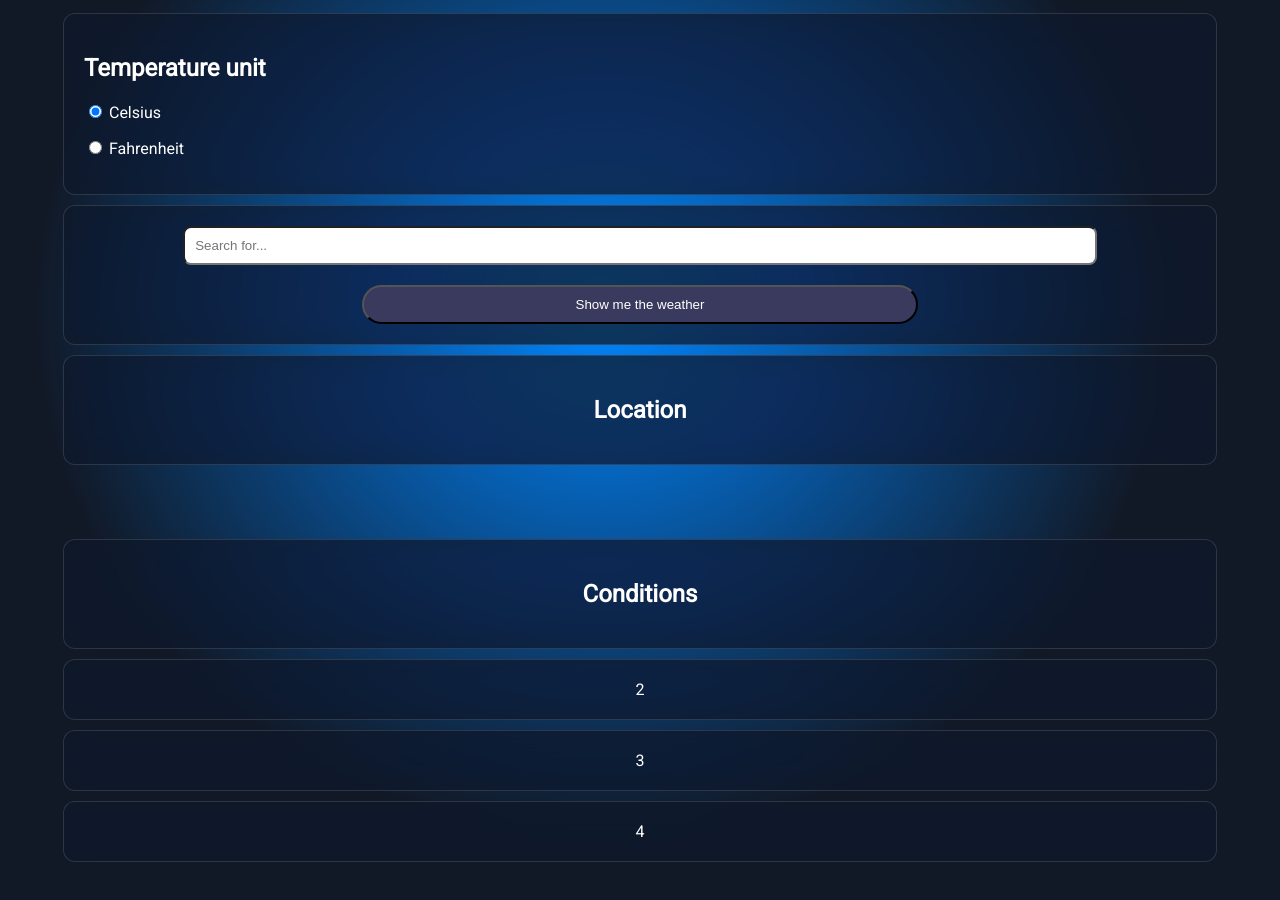
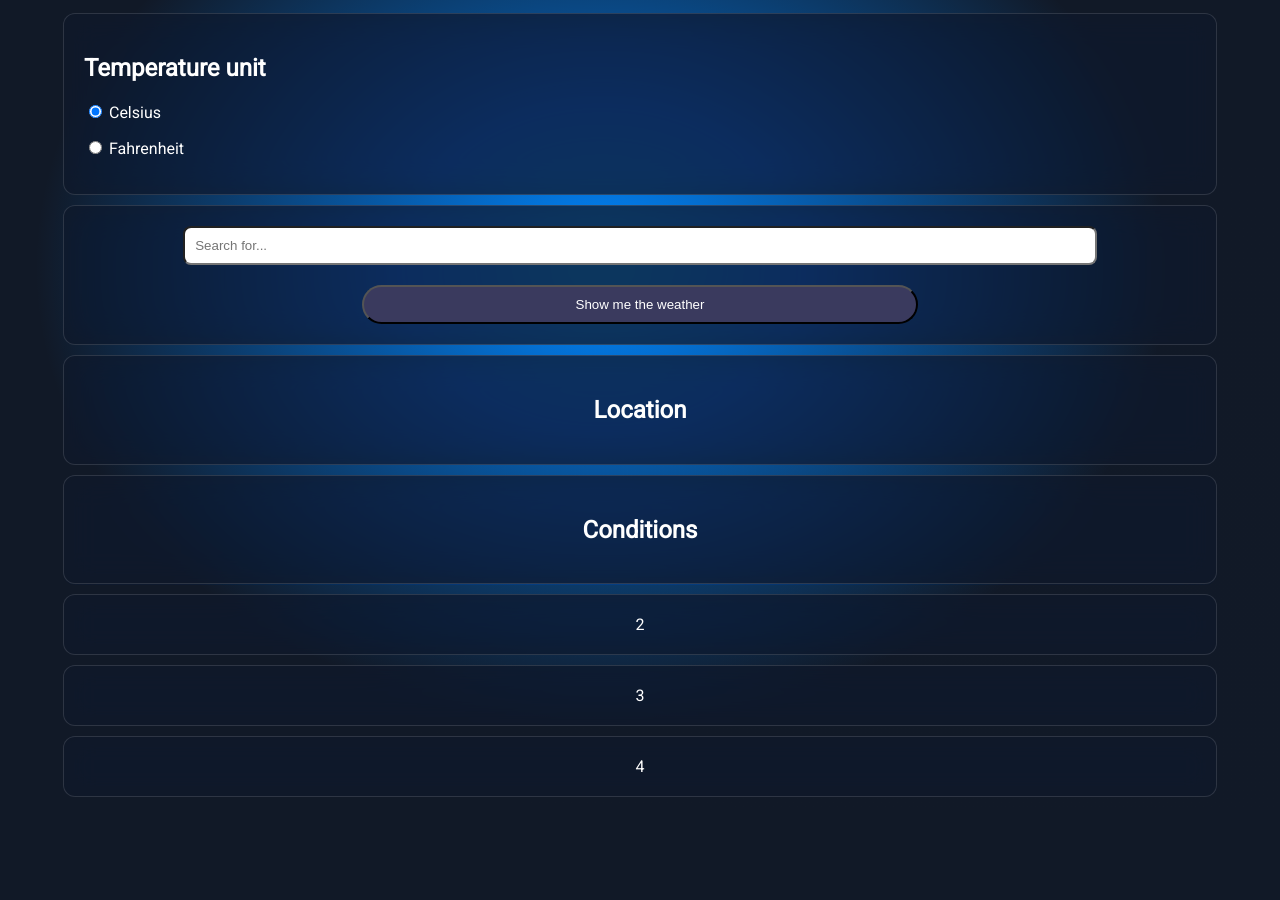
Before and after one commit to martindb1988/Weather-project, a plain HTML site: page index.html in a window 1280 px wide. After the commit the page ends 810 px from the top, so only its background shows below. Drawn offline with Linux system fonts and the light colour scheme.

Commit message:
Update stylesheet.css

```diff
--- a/CSS/stylesheet.css
+++ b/CSS/stylesheet.css
@@ -27,10 +27,10 @@ section {
 .wrapper {
   display: grid;
   grid-template-columns: 50px 1fr 1fr 50px;
-  grid-template-rows: repeat(2, 1fr);
+  grid-template-rows: 1fr;
   grid-template-areas:
     ". a a ."
-    ". b b .";
+    ". b b . ";
   align-items: center;
   text-align: center;
 
```
